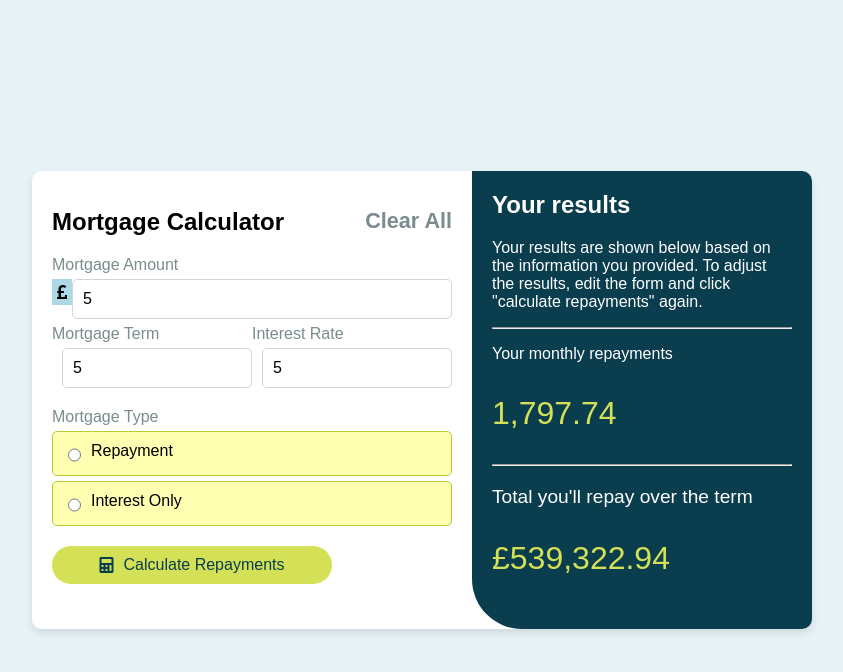
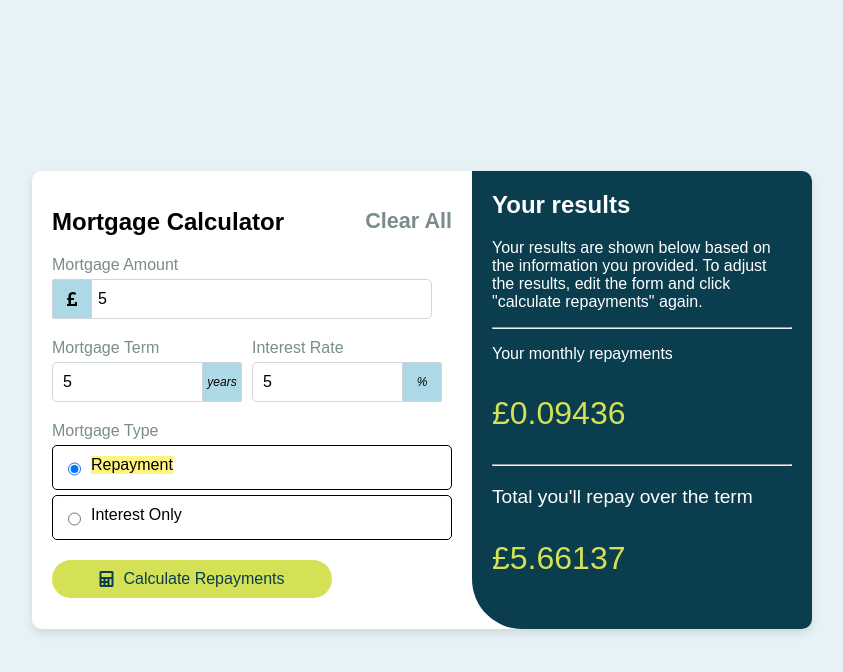
Before and after one commit to K4P1Z/mortgage-repayment-calculator-main, a plain HTML site: page index.html in a window 1280 px wide. Both pictures are taken after typing "5", "5", "5" into the empty fields and a click on the button "Calculate Repayments". Shown: the whole page, without its empty margins (218-1061 px from the left). Drawn offline with Linux system fonts and the light colour scheme.

Commit message:
chyba koniec

```diff
--- a/index.html
+++ b/index.html
@@ -8,19 +8,21 @@
 <body>
     <div class="container">
         <div class="kalkulator">
-            <h1>Mortgage Calculator <a href="#" class="clear-all">Clear All</a></h1>
+            <h1>Mortgage Calculator <a href="#" class="clear-all" onclick="reset()">Clear All</a></h1>
             <div class="labels">
                 <label for="mortgage-amount">Mortgage Amount</label>
-                <i class="fas fa-pound-sign icon"></i>
+                <i class="fas fa-pound-sign icon funt"></i>
                 <input type="number" id="mortgage-amount">
             </div>
             <div class="labels lines">
                 <div class="line1">
                     <label for="mortgage-term">Mortgage Term</label>
+                    <i class="years">years</i>
                     <input type="number" id="mortgage-term">
                 </div>
                 <div class="line2">
                     <label for="interest-rate">Interest Rate</label>
+                    <i class="percent">%</i>
                     <input type="number" id="interest-rate">
                 </div>
             </div>
@@ -28,8 +30,8 @@
                 <label>Mortgage Type</label>
                 <div class="wybor">
                     <div class="wybor1">
-                        <input type="radio" id="repayment" name="mortgage-type">
-                        <label for="repayment">Repayment</label>
+                        <input type="radio" id="repayments" name="mortgage-type" checked>
+                        <label for="repayments">Repayment</label>
                     </div>
                     <div class="wybor2">
                         <input type="radio" id="interest-only" name="mortgage-type">
@@ -49,30 +51,46 @@
             <p class="wyniki" id="results">1,797.74</p>
             <hr>
             <p class="total">Total you'll repay over the term</p>
-            <p class="wyniki">£539,322.94</p>
+            <p class="wyniki" id="resultstotal">£539,322.94</p>
         </div>
     </div>
 </body>
 
 <script>
-    function oblicz(){
+    function oblicz() {
         let amount = document.getElementById("mortgage-amount").value;
         let term = document.getElementById("mortgage-term").value;
         let rate = document.getElementById("interest-rate").value;
         let repayments = document.getElementById("repayments");
         let interestonly = document.getElementById("interest-only");
         let results = document.getElementById("results");
-      let n = term*12;
+        let resultstotal = document.getElementById("resultstotal");
+
+        let n = term * 12;
         parseFloat(rate);
-        let r = rate/(12*100);
-        let m2= amount*(r*Math.pow((1+r),n))/(Math.pow((1+r),n)-1);
-        results.innerHTML(m2);
+        let r = rate / (12 * 100);
+        let m2 = amount * (r * Math.pow((1 + r), n)) / (Math.pow((1 + r), n) - 1);
+        let total = n * m2;
 
 
 
 
+        if (repayments.checked) {
+            results.innerHTML = "£" + m2.toFixed(5);
+            resultstotal.innerHTML = "£" + total.toFixed(5);
+        } else if (interestonly.checked) {
+            results.innerHTML = m2.toFixed(5);
+            resultstotal.innerHTML = "£" + total.toFixed(5);
+        } else {
+            alert("Błąd")
+        }
 
 
+    }
+    function reset(){
+        document.getElementById("mortgage-amount").value = "";
+        document.getElementById("mortgage-term").value = "";
+        document.getElementById("interest-rate").value = "";
     }
 </script>
 
--- a/style.css
+++ b/style.css
@@ -57,14 +57,14 @@ display: block;
 margin-bottom: 5px;
 color: #7A8C8D;
 }
-.labels input[type="text"], .labels input[type="number"] {
+.labels input[type="number"] {
 width: 95%;
-float: right;
 padding: 10px;
 border: 1px solid #D1D5DB;
 border-radius: 5px;
 font-size: 1em;
 }
+
 .labels .inline-inputs {
 display: flex;
 justify-content: space-between;
@@ -79,11 +79,15 @@ border-radius: 5px;
 }
 .wybor1, .wybor2{
     display: flex;
-    border: 1px solid rgb(179, 205, 50);
-    background-color: rgba(255, 255, 0, 0.3);
+    border: 1px solid rgb(0, 0, 0);
+;
     border-radius: 5px;
     padding: 10px;
     margin-bottom: 5px;
+}
+input[type="radio"]:checked + label {
+    background-color: rgba(255, 234, 7, 0.509);
+
 }
 .labels .wybor input {
 margin-right: 10px;
@@ -118,7 +122,47 @@ margin-right: 10px;
     display: flex;
 }
 
-.labels i{
+.funt{
     background-color: lightblue;
     padding: 5px;
+    position: absolute;
+    display: flex;
+    align-items: center;
+    justify-content: center;
+    border-radius: 2px;
+    height: 28px;
+    width: 28px;
+    border: 1px solid #D1D5DB;
 }
+.years{
+    background-color: lightblue;
+    padding: 5px;
+    position: absolute;
+    display: flex;
+    align-items: center;
+    justify-content: center;
+    border-radius: 2px;
+    height: 28px;
+    width: 28px;
+    border: 1px solid #D1D5DB;
+    margin-left: 150px;
+    font-size: 12px;
+}
+.percent{
+    background-color: lightblue;
+    padding: 5px;
+    position: absolute;
+    display: flex;
+    align-items: center;
+    justify-content: center;
+    border-radius: 2px;
+    height: 28px;
+    width: 28px;
+    border: 1px solid #D1D5DB;
+    margin-left: 150px;
+    font-size: 12px;
+}
+
+#mortgage-amount{
+    padding-left: 45px;
+}
```
Also changed, not shown: 1 other file. Lines whose indentation alone changed are shown as unchanged.
